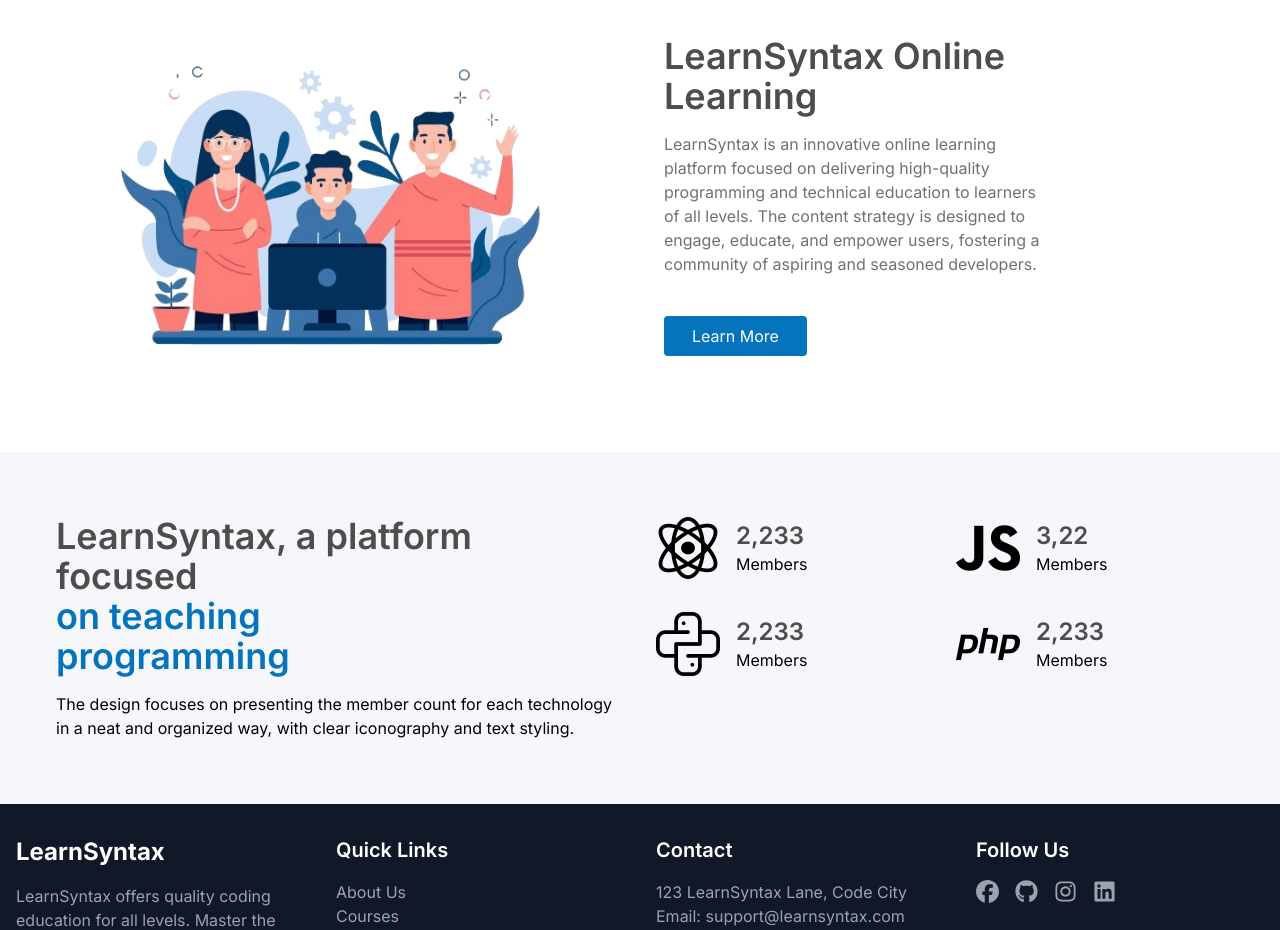
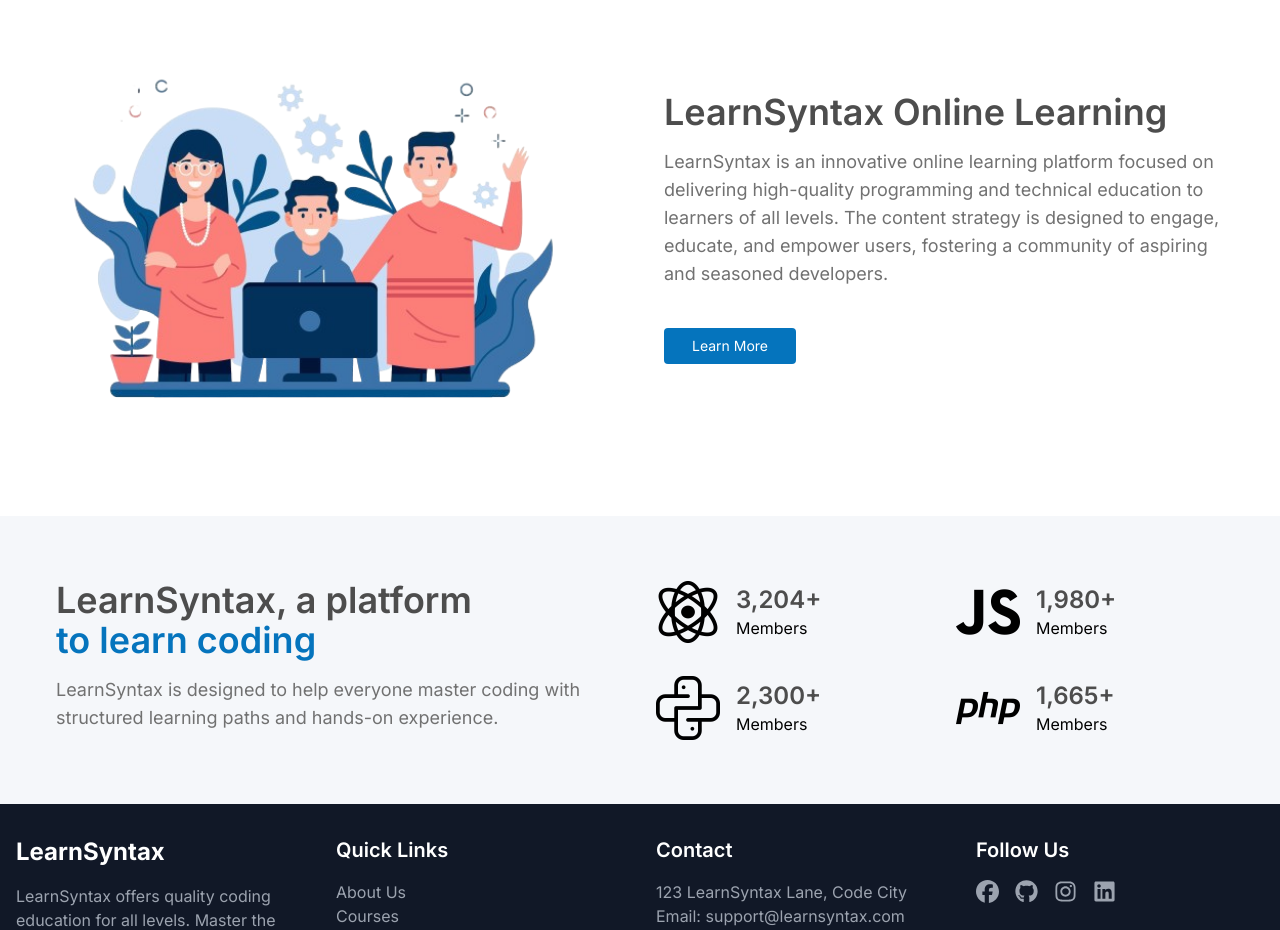
Before and after one commit to Ruchikushwah/learnsyntax-frontend, a React (Vite) app: page / in a window 1280 px wide. Shown: the part 1540-2470 px from the top of the page. Built offline with nearby package versions, Linux system fonts and the light colour scheme; no server answers.

Commit message:
added animation for the comapnystats data and made some ui updates

```diff
--- a/package.json
+++ b/package.json
@@ -17,6 +17,7 @@
     "react": "^18.3.1",
     "react-ace": "^13.0.0",
     "react-chartjs-2": "^5.2.0",
+    "react-countup": "^6.5.3",
     "react-dom": "^18.3.1",
     "react-helmet-async": "^2.0.5",
     "react-icons": "^5.4.0",
--- a/src/Auth/Login.jsx
+++ b/src/Auth/Login.jsx
@@ -86,8 +86,6 @@ const Login = () => {
         body: JSON.stringify({ token: credential }),
       });
       const data = await response.json();
-      console.log(data.user);
-
       if (response.ok) {
         localStorage.setItem("token", data.access_token);
         localStorage.setItem("user", JSON.stringify(data.user));
--- a/src/User/Home_components/AboutUs.jsx
+++ b/src/User/Home_components/AboutUs.jsx
@@ -27,8 +27,8 @@ const AboutUs = () => {
 
   return (
     <div id="about">
-      <div className="px-4 lg:px-14 max-w-screen-2xl mx-auto my-8">
-        <div className="md:w-11/12 mx-auto flex flex-col md:flex-row justify-between items-center gap-12">
+      <div className="px-4 md:px-8 lg:px-14 max-w-screen-2xl mx-auto my-8">
+        <div className="flex flex-col md:flex-row justify-between items-center gap-12">
           {/* Left-Aligned Image */}
           <div
             className={`w-full md:w-1/2 flex justify-center md:justify-start transform transition-all duration-1000 ${
@@ -38,7 +38,7 @@ const AboutUs = () => {
             <img
               src="/aboutus-removebg-preview.png"
               alt="About Us"
-              className="w-full md:w-auto max-w-md h-auto object-contain"
+              className="w-full max-w-xs sm:max-w-sm md:max-w-md lg:max-w-lg h-auto object-contain"
             />
           </div>
 
@@ -48,17 +48,19 @@ const AboutUs = () => {
               inView ? "opacity-100 translate-x-0" : "opacity-0 translate-x-10"
             }`}
           >
-            <h2 className="text-4xl text-neutralDGrey font-semibold mb-4 md:w-4/5">
+            <h2 className="text-2xl sm:text-3xl lg:text-4xl text-neutralDGrey font-semibold mb-4">
               LearnSyntax Online Learning
             </h2>
-            <p className="md:w-3/4 text-md text-neutralGrey mb-8">
+            <p className="text-sm sm:text-md md:text-lg text-neutralGrey mb-8 leading-relaxed">
               LearnSyntax is an innovative online learning platform focused on
               delivering high-quality programming and technical education to
               learners of all levels. The content strategy is designed to
               engage, educate, and empower users, fostering a community of
               aspiring and seasoned developers.
             </p>
-            <button className="btn-primary">Learn More</button>
+            <button className="btn-primary text-sm sm:text-md px-6 py-2 sm:px-8 sm:py-3">
+              Learn More
+            </button>
           </div>
         </div>
       </div>
--- a/src/User/Home_components/CompanyStats.jsx
+++ b/src/User/Home_components/CompanyStats.jsx
@@ -1,18 +1,46 @@
+import { useEffect, useState } from "react";
+import CountUp from "react-countup";
+
+
+
 const CompanyStats = () => {
+    const [inView, setInView] = useState(false);
+
+      useEffect(() => {
+        const observer = new IntersectionObserver(
+          ([entry]) => {
+            if (entry.isIntersecting) {
+              setInView(true);
+            }
+          },
+          { threshold: 0.4 } // Trigger when 40% of the section is visible
+        );
+
+        const statsSection = document.getElementById("stats");
+        if (statsSection) {
+          observer.observe(statsSection);
+        }
+
+        return () => {
+          if (statsSection) {
+            observer.unobserve(statsSection);
+          }
+        };
+      }, []);
     return (
 
 
-        <div>
-            <div className="px-4 lg:px-14 max-w-screen-2xl mx-auto bg-neutralSilver py-16">
+        <div id="stats">
+            <div className="px-4 lg:px-14 max-w-screen-2xl mx-auto bg-neutralSilver py-16" >
                 <div className="flex flex-col md:flex-row justify-between items-start gap-8">
                     {/* Left Side: Text Content */}
                     <div className="md:w-1/2">
-                        <h2 className="text-4xl text-neutralDGrey font-semibold mb-4 md:w-3/4">
-                        LearnSyntax, a platform focused  <br />
-                            <span className="text-brandPrimary text-4xl"> on teaching programming </span>
+                        <h2 className="lg:text-4xl  text-2xl text-neutralDGrey font-semibold mb-4 md:w-3/4">
+                        LearnSyntax, a platform<br />
+                            <span className="text-brandPrimary lg:text-4xl text-2xl">to learn coding </span>
                         </h2>
-                        <p>
-                        The design focuses on presenting the member count for each technology in a neat and organized way, with clear iconography and text styling.
+                        <p className="text-sm sm:text-md md:text-lg text-neutralGrey">
+                        LearnSyntax is designed to help everyone master coding with structured learning paths and hands-on experience.
                         </p>
                     </div>
 
@@ -22,7 +50,7 @@ const CompanyStats = () => {
                         <div className="flex items-center gap-4">
                             <img src="iconreact.png" alt="Icon 1" className="w-16 h-16 object-contain" />
                             <div>
-                                <h4 className="text-2xl text-neutralDGrey font-semibold">2,233</h4>
+                                <h4 className="text-2xl text-neutralDGrey font-semibold">{inView?<CountUp end={3204} duration={2.5}/>:"3,204+"}+</h4>
                                 <p>Members</p>
                             </div>
                         </div>
@@ -31,7 +59,7 @@ const CompanyStats = () => {
                         <div className="flex items-center gap-4">
                             <img src="iconjs.png" alt="Icon 2" className="w-16 h-16 object-contain" />
                             <div>
-                                <h4 className="text-2xl text-neutralDGrey font-semibold">3,22</h4>
+                                <h4 className="text-2xl text-neutralDGrey font-semibold">{inView?<CountUp end={1980} duration={2.5}/>:"1,980"}+</h4>
                                 <p>Members</p>
                             </div>
                         </div>
@@ -40,7 +68,7 @@ const CompanyStats = () => {
                         <div className="flex items-center gap-4">
                             <img src="iconpython.png" alt="Icon 3" className="w-16 h-16 object-contain" />
                             <div>
-                                <h4 className="text-2xl text-neutralDGrey font-semibold">2,233</h4>
+                                <h4 className="text-2xl text-neutralDGrey font-semibold">{inView?<CountUp end={2300} duration={2.5}/>:"2,300"}+</h4>
                                 <p>Members</p>
                             </div>
                         </div>
@@ -49,7 +77,7 @@ const CompanyStats = () => {
                         <div className="flex items-center gap-4">
                             <img src="iconphp.png" alt="Icon 4" className="w-16 h-16 object-contain" />
                             <div>
-                                <h4 className="text-2xl text-neutralDGrey font-semibold">2,233</h4>
+                                <h4 className="text-2xl text-neutralDGrey font-semibold">{inView?<CountUp end={1665} duration={2.5}/>:"1,665"}+</h4>
                                 <p>Members</p>
                             </div>
                         </div>
```
Also changed, not shown: 1 other file (tests, documents, lock files or other folders).
